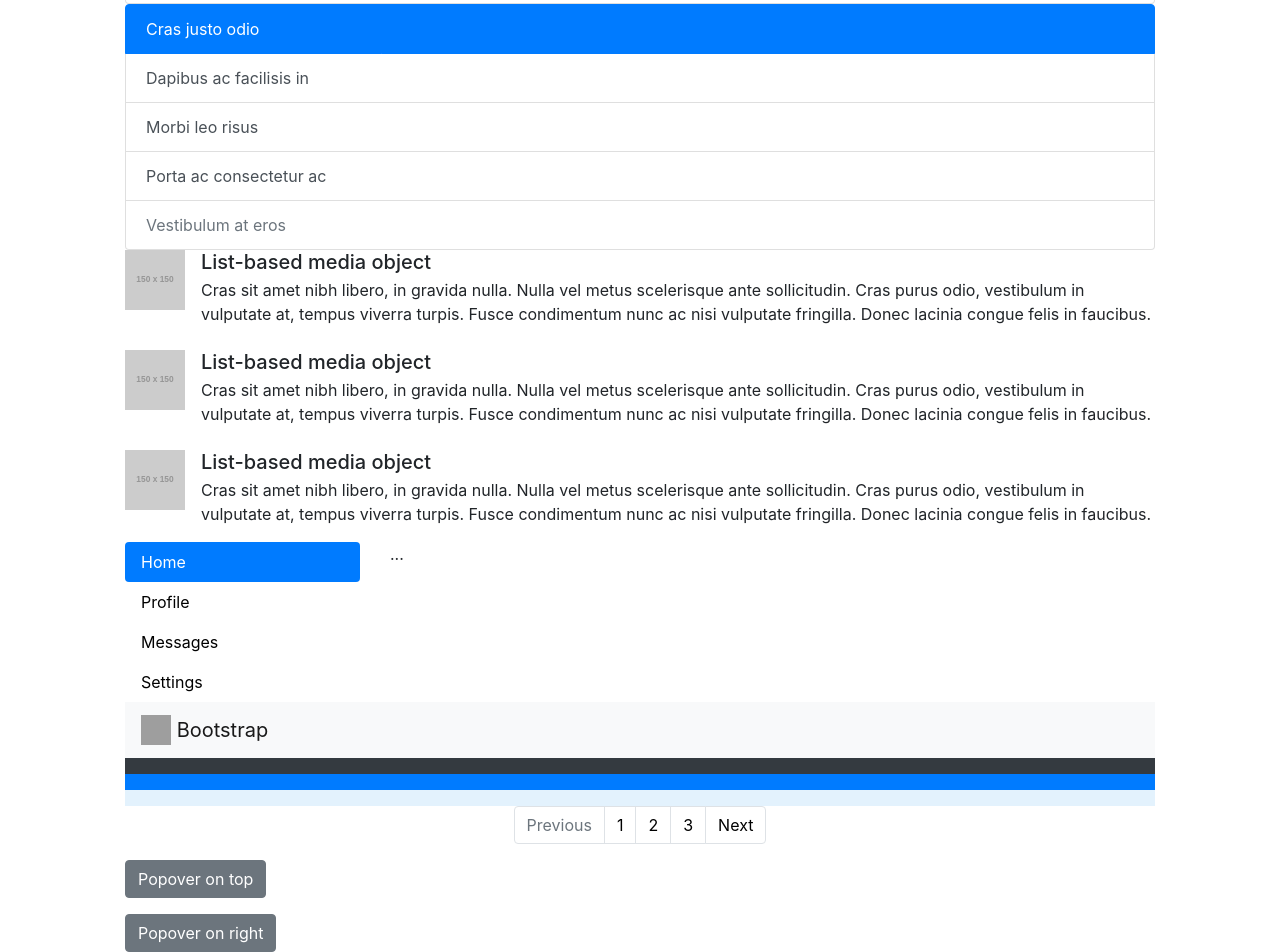
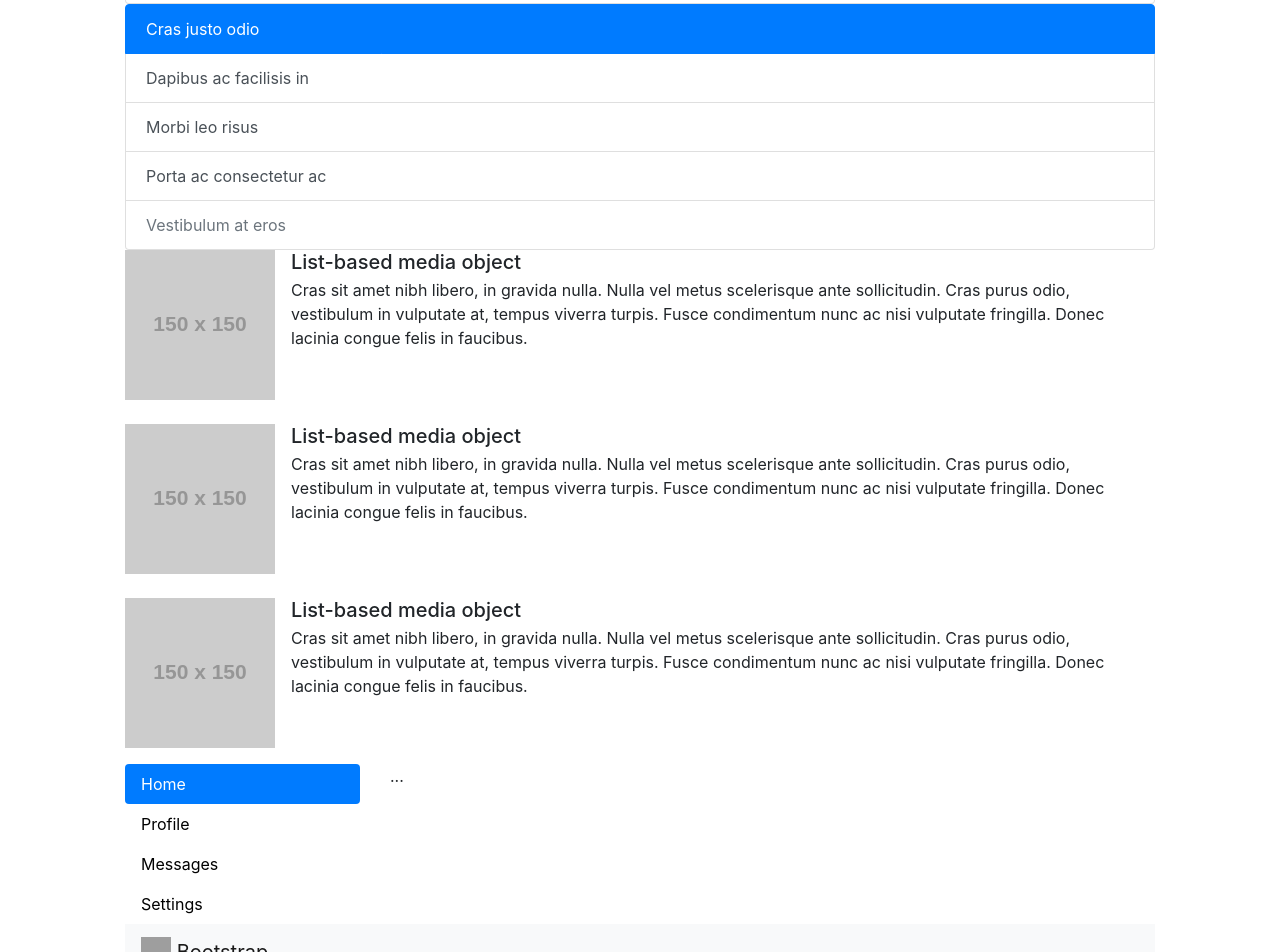
Before and after one commit to naavilam/naavilam.github.io, a Jekyll site: the page built from _posts/2020-10-28-Dumbarton-Style-Guide.md, in a window 1280 px wide. Shown: the part 4394-5346 px from the top of the page. Built offline with Jekyll 4.4.1, drawn with Linux system fonts in a browser that asks for light colours; nearby versions of some CDN libraries; comment, search, counter and statistics services are not loaded.

Commit message:
Update files

```diff
--- a/css/main.css
+++ b/css/main.css
@@ -1063,7 +1063,7 @@ $font-family: Proxima, Helvetica, Arial, sans-serif;
 
 
 /*Limita o icone em education*/
-.media img {
+education-list .media img {
   width: 60px;
   /* ajuste como quiser */
   height: auto;
```
